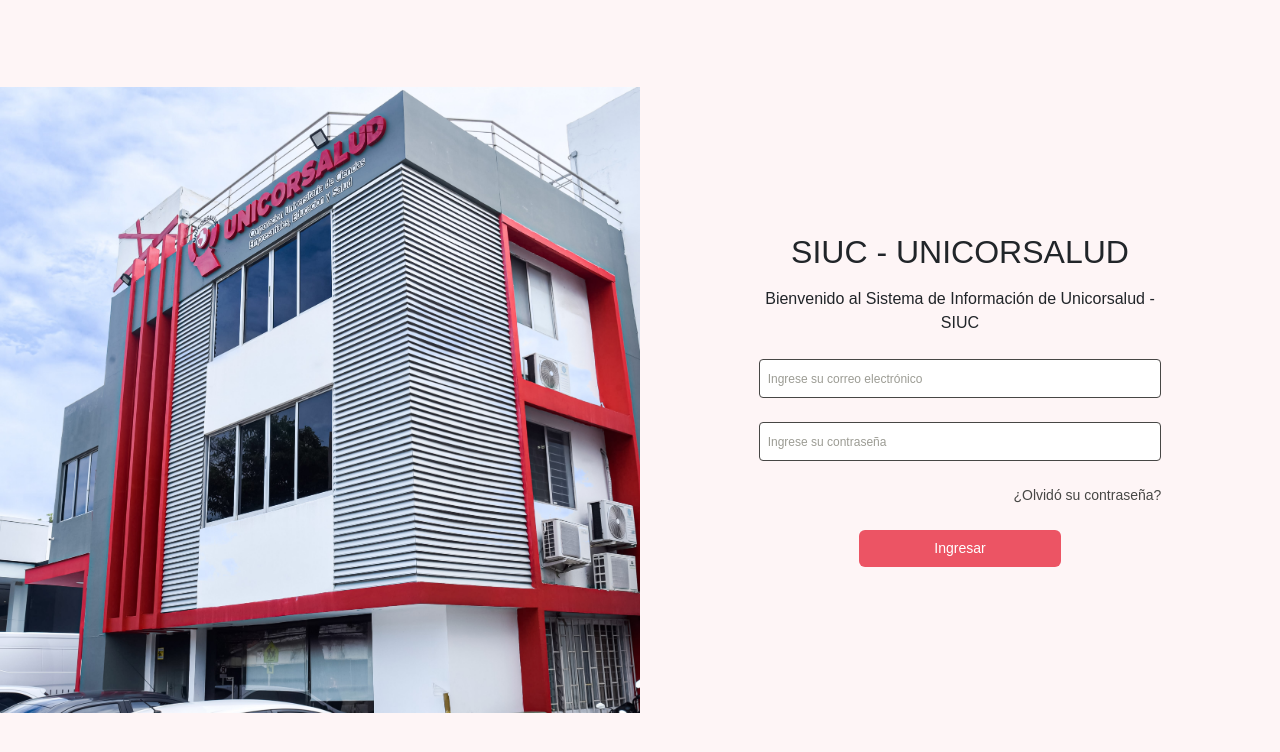
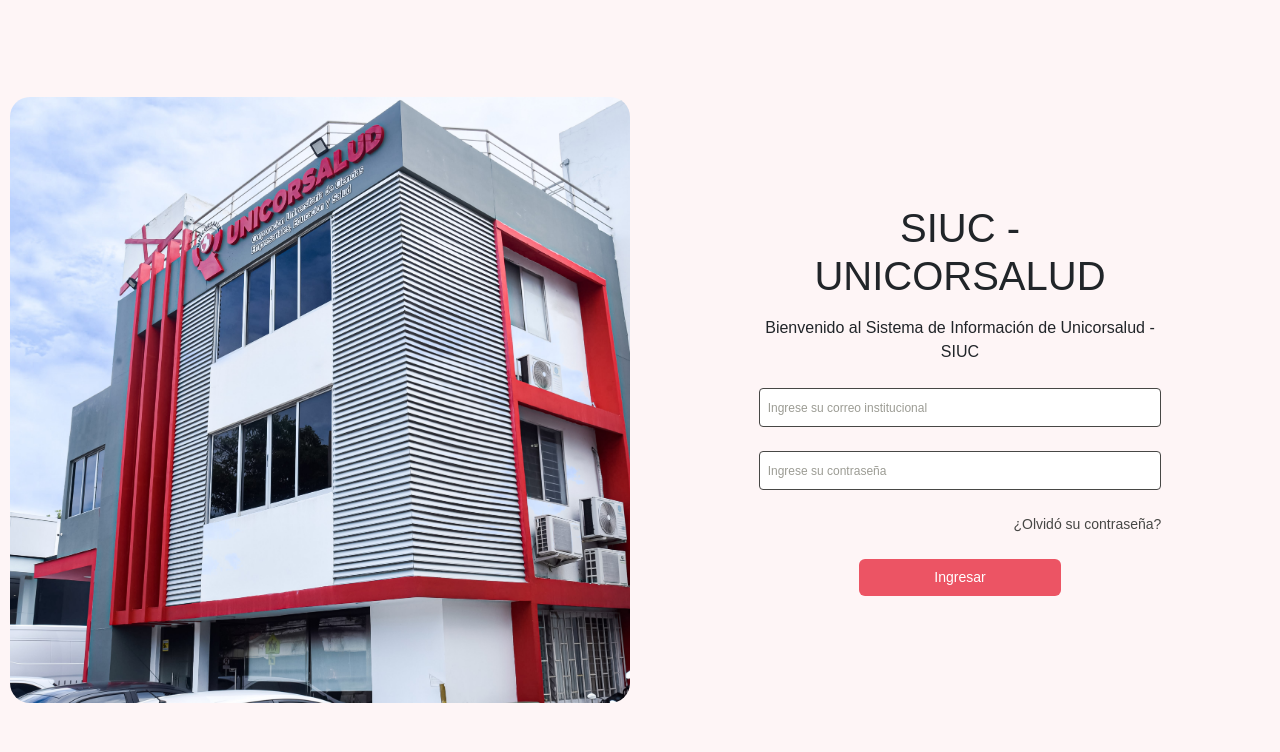
Before and after one commit to winsignares/SIUS, a Django app: page /login/ in a window 1280 px wide. Shown: the top 752 px of the page. Run offline with Django 5.2, Linux system fonts and the light colour scheme.

Commit message:
Actualización Modulo Login

```diff
--- a/login/static/css/style.css
+++ b/login/static/css/style.css
@@ -21,6 +21,8 @@
     object-fit: cover;
     height: 100%;
     width: 100%;
+    padding: 10px;
+    border-radius: 30px;
 }
 
 /* Estilo general para formularios */
--- a/login/templates/login.html
+++ b/login/templates/login.html
@@ -21,14 +21,14 @@
 
                 <!-- Vista Inicio de Sesión -->
                 <div id="loginView" class="col-md-5 col-lg-4 offset-lg-1">
-                    <h2 class="text-center mb-3">SIUC - UNICORSALUD</h2>
+                    <h1 class="text-center mb-3">SIUC - UNICORSALUD</h1>
                     <p class="text-center mb-4">Bienvenido al Sistema de Información de Unicorsalud - SIUC</p>
                     <form>
                         <div class="form-outline mb-4">
-                            <input type="text" id="email" class="form-control" placeholder="Ingrese su correo electrónico">
+                            <input type="text" id="email" class="form-control" placeholder="Ingrese su correo institucional" required>
                         </div>
                         <div class="form-outline mb-4">
-                            <input type="password" id="password" class="form-control" placeholder="Ingrese su contraseña">
+                            <input type="password" id="password" class="form-control" placeholder="Ingrese su contraseña" required>
                         </div>
                         <div class="d-flex justify-content-end mb-4">
                             <a href="#" id="forgotPasswordLink" class="text-decoration-none">¿Olvidó su contraseña?</a>
@@ -44,15 +44,15 @@
                     <div class="d-flex align-items-center mb-4">
                         <a href="#" id="backToLogin" class="arrow-back">&#8592;</a>
                     </div>
-                    <h2 class="text-center mb-3">SIUC - UNICORSALUD</h2>
+                    <h1 class="text-center mb-3">SIUC - UNICORSALUD</h1>
                     <p class="text-center mb-4">LLene los siguientes campos para restablecer su contraseña</p>
                     <form>
                         <div class="form-outline mb-4">
-                            <input type="text" id="resetEmail" class="form-control" placeholder="Ingrese su correo electrónico">
+                            <input type="text" id="resetEmail" class="form-control" placeholder="Ingrese su correo institucional" required>
                         </div>
                         <div class="d-flex gap-3 mb-4">
-                            <input type="password" id="newPassword" class="form-control" placeholder="Ingrese su nueva contraseña">
-                            <input type="password" id="confirmPassword" class="form-control" placeholder="Confirmar contraseña">
+                            <input type="password" id="newPassword" class="form-control" placeholder="Ingrese su nueva contraseña" required>
+                            <input type="password" id="confirmPassword" class="form-control" placeholder="Confirmar contraseña" required>
                         </div>
                         <div class="text-center mt-4">
                             <button type="submit" class="btn btn-primary btn-md w-50">Restablecer contraseña</button>
```
Also changed, not shown: README.md.
